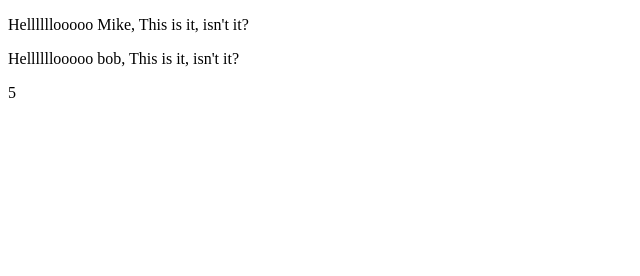
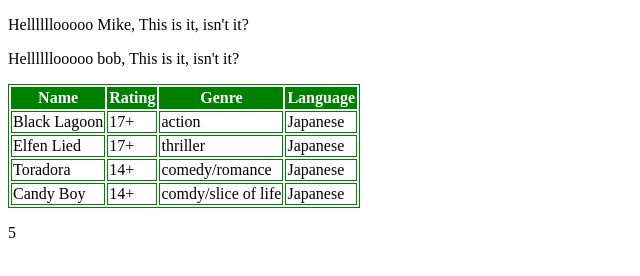
Before and after one commit to danisankovich/directive-practice, a plain HTML site: page index.html in a window 1280 px wide. Shown: the whole page, without its empty margins (0-640 px from the left). Drawn offline with nearby package versions, Linux system fonts and the light colour scheme.

Commit message:
table directive. anime example

```diff
--- a/app.js
+++ b/app.js
@@ -1,4 +1,4 @@
-"use strict";
+// "use strict";
 
 var app = angular.module("plunker", []);
 
@@ -13,7 +13,6 @@
       start: "@start"
     },
     templateUrl: function(elem, attr) {
-      console.log(elem, attr);
       return "timer.html";
     },
     controller: function($scope, $interval) {
@@ -41,6 +40,31 @@
   };
 });
 
+app.directive("myTable", function() {
+  return {
+    restrict: 'E',
+    scope: {
+      what: "@what"
+    },
+    templateUrl: function(elem, attr) {
+      return "my-table.html";
+    },
+    // link: function(scope, element) {
+    //   console.log(scope);
+    // }
+    controller: function($scope, $interval) {
+      $scope.anime = [
+        {name: "Black Lagoon", rating:"17+", genre:"action", lang: "Japanese"},
+        {name: "Elfen Lied", rating:"17+", genre:"thriller", lang: "Japanese"},
+        {name: "Toradora", rating:"14+", genre:"comedy/romance", lang: "Japanese"},
+        {name: "Candy Boy", rating:"14+", genre:"comdy/slice of life", lang: "Japanese"}
+      ];
+      console.log($scope.anime);
+    }
+  };
+});
+
+
 app.directive("myGreet", function() {
   return {
     restrict: 'E',
@@ -51,6 +75,6 @@
     templateUrl: function(elem, attr) {
       // console.log(elem, attr)
       return `my-greet-${attr.card}.html`;
-    }
+    },
   };
 });
--- a/index.html
+++ b/index.html
@@ -15,6 +15,10 @@
 
     </my-greet>
 
+    <my-table>
+
+    </my-table>
+
     <timer start="10"></timer>
 
   </body>
--- /dev/null
+++ b/my-table.html
@@ -0,0 +1,16 @@
+<div>
+  <table>
+    <tr>
+      <th>Name</th>
+      <th>Rating</th>
+      <th>Genre</th>
+      <th>Language</th>
+    </tr>
+    <tr ng-repeat="a in anime">
+      <td>{{a.name}}</td>
+      <td>{{a.rating}}</td>
+      <td>{{a.genre}}</td>
+      <td>{{a.lang}}</td>
+    </tr>
+  </table>
+</div>
--- a/style.css
+++ b/style.css
@@ -1 +1,8 @@
-/* Styles go here */
+table, td, th {
+    border: 1px solid green;
+}
+
+th {
+    background-color: green;
+    color: white;
+}
```
